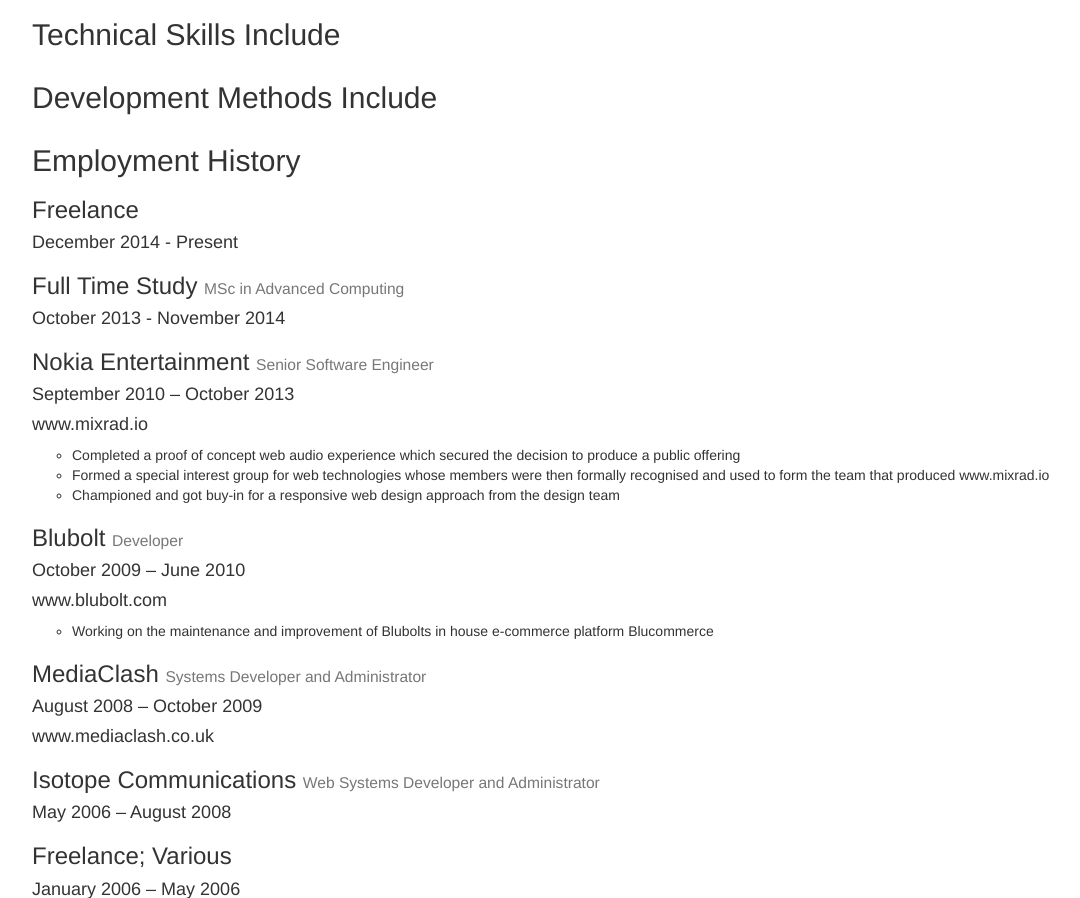
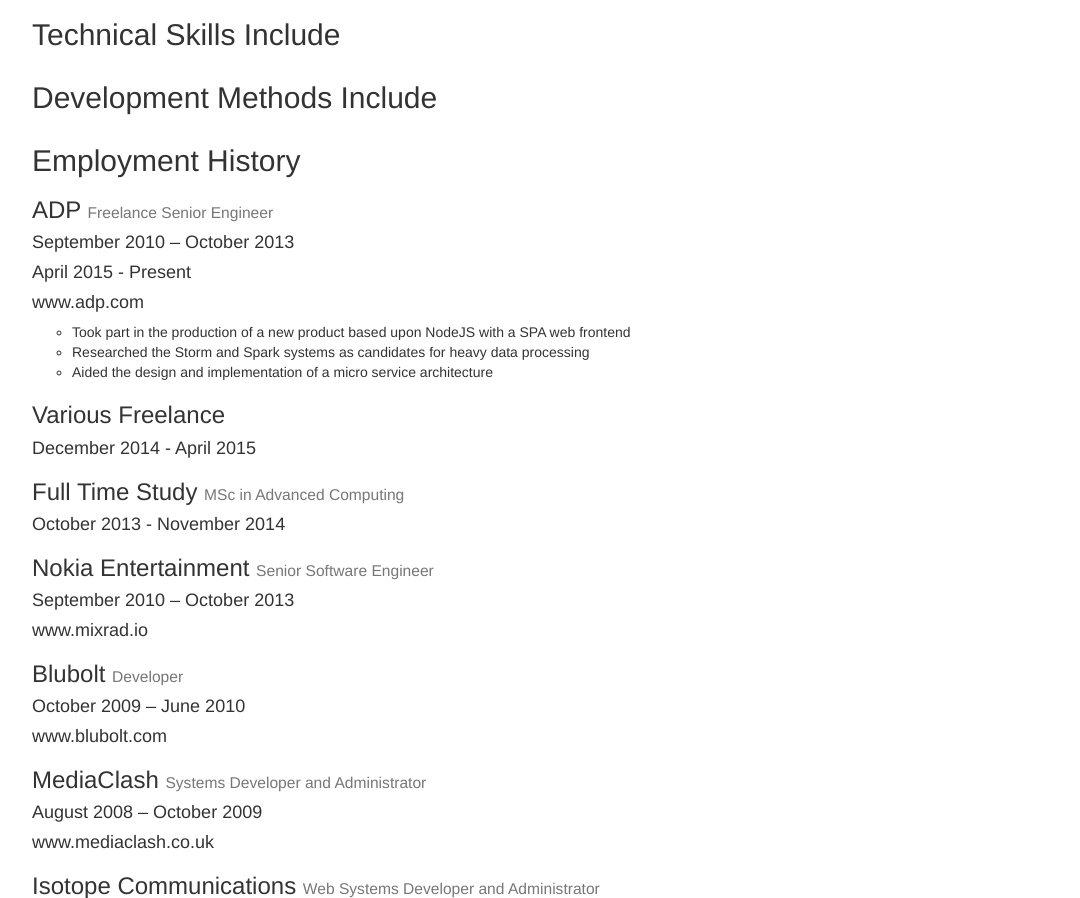
Before and after one commit to adoublebarrel/curriculum-vitae, a Python web app: template server/templates/cv/cv.html in a window 1280 px wide. Shown: the part 142-1040 px from the top of the page, without its empty margins (53-1133 px from the left). Run offline with Jinja, Linux system fonts and the light colour scheme; the template is opened without the code that fills it, so the values that code supplies are empty; some libraries are stand-ins or nearby versions.

Commit message:
Updates to content to reflect last 6 months.

```diff
--- a/server/templates/cv/cv.html
+++ b/server/templates/cv/cv.html
@@ -41,32 +41,35 @@
 		<h2>Employment History</h2>
 		<ul class="list-unstyled">
 
-			<li>
-				<h3>Freelance</h3>
-				<h4>December 2014 - Present</h4>
-			</li>
-			<li>
-				<h3>Full Time Study <small>MSc in Advanced Computing</small></h3>
-				<h4>October 2013 - November 2014</h4>
-			</li>
+      <li>
+        <h3>ADP <small>Freelance Senior Engineer</small></h3>
+				<h4>September 2010 – October 2013</h4></h2>
+        <h4>April 2015 - Present</h4>
+        <h4>www.adp.com</h4>
+        <ul>
+          <li>Took part in the production of a new product based upon NodeJS with a SPA web frontend</li>
+          <li>Researched the Storm and Spark systems as candidates for heavy data processing</li>
+          <li>Aided the design and implementation of a micro service architecture</li>
+        </ul>
+      </li>
+    	<li>
+    		<h3>Various Freelance</h3>
+    		<h4>December 2014 - April 2015</h4>
+    	</li>
+      <li>
+        <h3>Full Time Study <small>MSc in Advanced Computing<small></h3>
+        <h4>October 2013 - November 2014</h4>
+      </li>
 			<li>
 				<h3>Nokia Entertainment <small>Senior Software Engineer</small></h3>
 				<h4>September 2010 – October 2013</h4>
 				<h4>www.mixrad.io</h4>
-				<ul>
-					<li>Completed a proof of concept web audio experience which secured the decision to produce a public offering</li>
-					<li>Formed a special interest group for web technologies whose members were then formally recognised and used to form the team that produced www.mixrad.io</li>
-					<li>Championed and got buy-in for a responsive web design approach from the design team</li>
-				</ul>
 			</li>
 
 			<li>
 				<h3>Blubolt <small>Developer</small></h3>
 				<h4>October 2009 – June 2010</h4>
 				<h4>www.blubolt.com</h4>
-				<ul>
-					<li>Working on the maintenance and improvement of Blubolts in house e-commerce platform Blucommerce</li>
-				</ul>
 			</li>
 
 			<li>
```
Also changed, not shown: server/models/fixtures/cv.json (+7 -0 lines), server/templates/employment.html (+12 -2 lines), server/controllers/import.py (line endings or trailing spaces).
